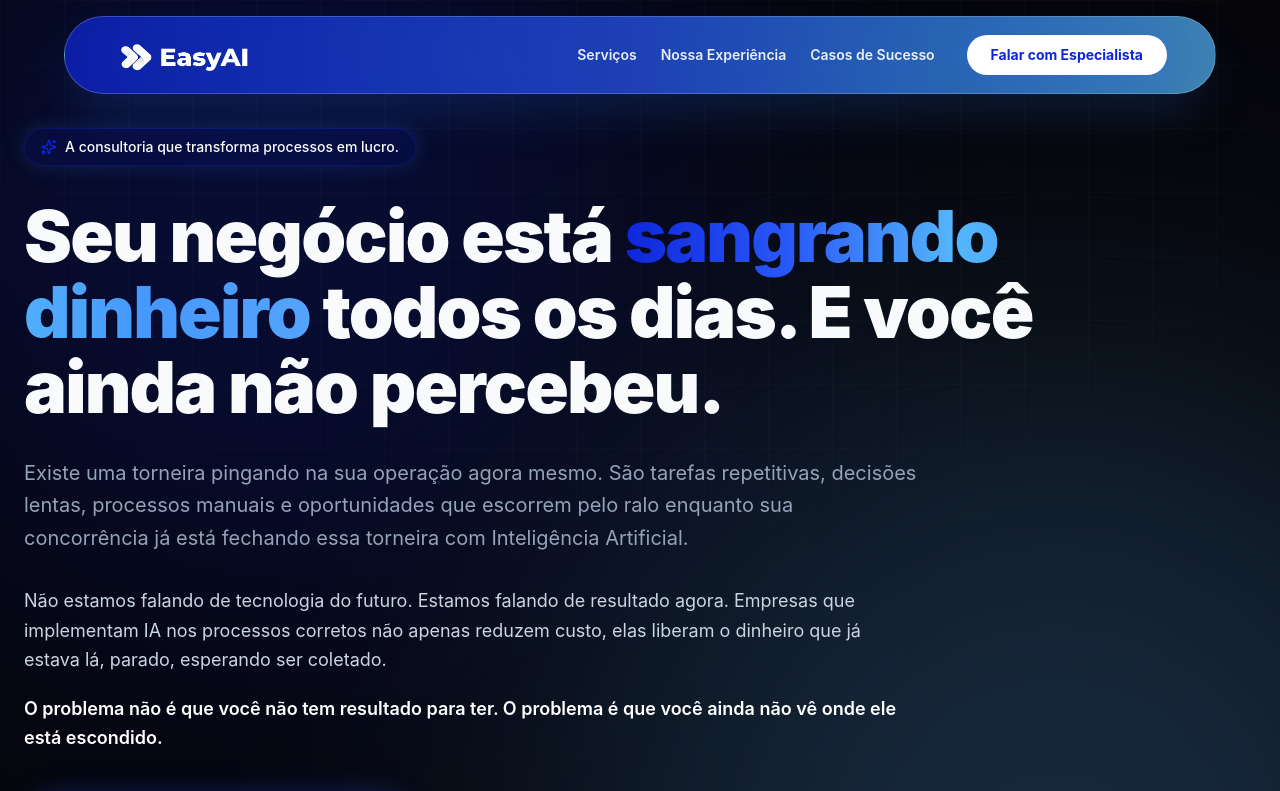
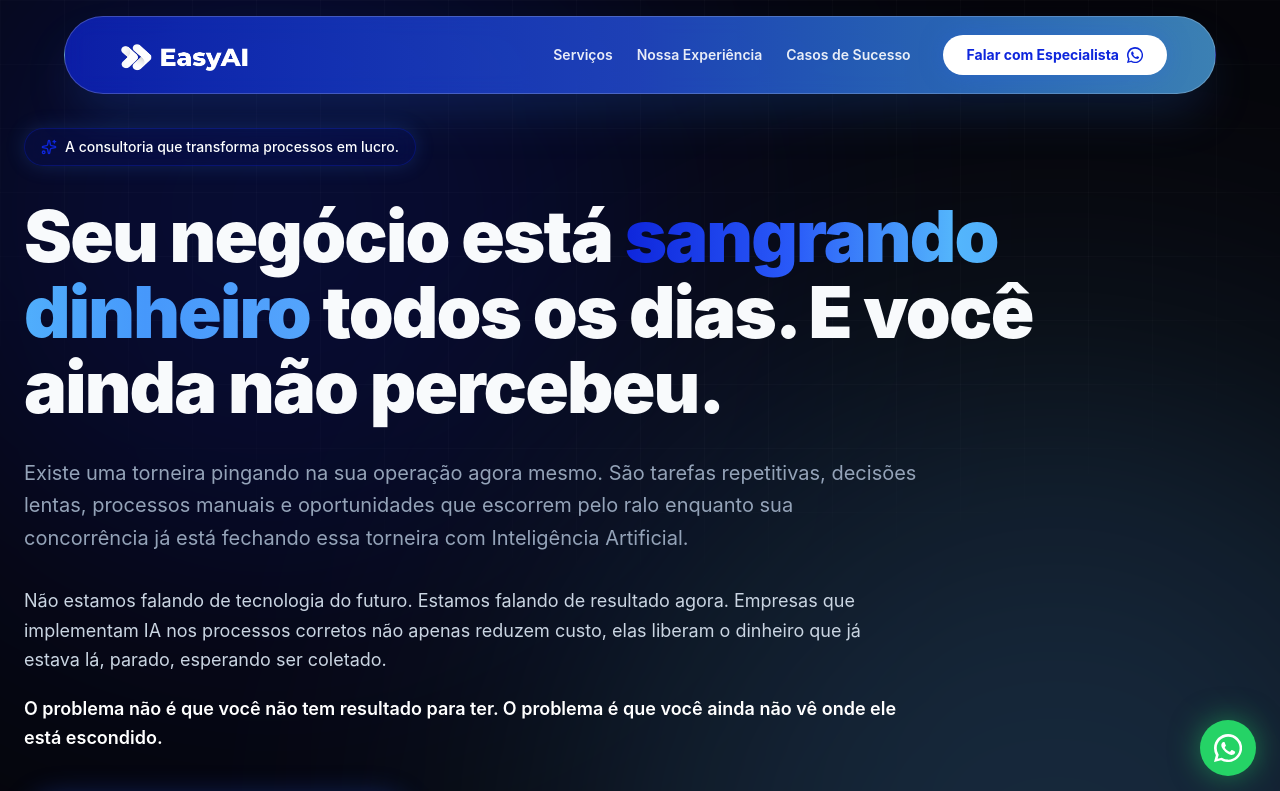
Before and after one commit to filipefernan/easy-ai-landing, a Next.js app: page /landing in a window 1280 px wide. Shown: the top 791 px of the page. Built offline with nearby package versions, Linux system fonts and the light colour scheme.

Commit message:
feat: route specialist CTA to whatsapp and add floating button

```diff
--- a/src/app/layout.tsx
+++ b/src/app/layout.tsx
@@ -1,5 +1,6 @@
 import type { Metadata } from "next";
 import "./globals.css";
+import { WhatsAppFloatingButton } from "@/components/WhatsAppFloatingButton";
 
 export const metadata: Metadata = {
   title: "Easy AI | Agentes Autônomos & Automação Extrema",
@@ -18,6 +19,7 @@ export default function RootLayout({
     <html lang="pt-BR" className="scroll-smooth dark">
       <body className="bg-background text-foreground antialiased min-h-screen selection:bg-primary/30 selection:text-primary-foreground">
         {children}
+        <WhatsAppFloatingButton />
       </body>
     </html>
   );
--- a/src/components/Navbar.tsx
+++ b/src/components/Navbar.tsx
@@ -5,6 +5,8 @@ import Image from "next/image";
 import Link from "next/link";
 import { Menu, X } from "lucide-react";
 import { motion, AnimatePresence } from "framer-motion";
+import { WHATSAPP_URL } from "@/lib/whatsapp";
+import { WhatsAppIcon } from "@/components/WhatsAppIcon";
 
 export const Navbar = () => {
     const [scrolled, setScrolled] = useState(false);
@@ -58,12 +60,15 @@ export const Navbar = () => {
                             </Link>
                         ))}
                     </div>
-                    <Link
-                        href="/formulario"
-                        className="px-6 py-2.5 rounded-full bg-white text-primary font-bold text-sm hover:bg-slate-100 transition-all glow hover:scale-105 active:scale-95 shadow-[0_0_20px_rgba(255,255,255,0.3)]"
+                    <a
+                        href={WHATSAPP_URL}
+                        target="_blank"
+                        rel="noopener noreferrer"
+                        className="px-6 py-2.5 rounded-full bg-white text-primary font-bold text-sm hover:bg-slate-100 transition-all glow hover:scale-105 active:scale-95 shadow-[0_0_20px_rgba(255,255,255,0.3)] inline-flex items-center gap-2"
                     >
                         Falar com Especialista
-                    </Link>
+                        <WhatsAppIcon className="w-4 h-4" />
+                    </a>
                 </nav>
 
                 {/* Mobile Toggle */}
@@ -93,13 +98,16 @@ export const Navbar = () => {
                                     {link.name}
                                 </Link>
                             ))}
-                            <Link
-                                href="/formulario"
+                            <a
+                                href={WHATSAPP_URL}
+                                target="_blank"
+                                rel="noopener noreferrer"
                                 onClick={() => setMobileMenuOpen(false)}
-                                className="mt-4 px-8 py-3 rounded-full bg-primary text-white font-medium text-lg shadow-[0_0_30px_-5px_#0ea5e9]"
+                                className="mt-4 px-8 py-3 rounded-full bg-primary text-white font-medium text-lg shadow-[0_0_30px_-5px_#0ea5e9] inline-flex items-center gap-2"
                             >
-                                Começar Agora
-                            </Link>
+                                Falar com Especialista
+                                <WhatsAppIcon className="w-5 h-5" />
+                            </a>
                         </motion.div>
                     )}
                 </AnimatePresence>
--- /dev/null
+++ b/src/components/WhatsAppFloatingButton.tsx
@@ -0,0 +1,16 @@
+import { WHATSAPP_URL } from "@/lib/whatsapp";
+import { WhatsAppIcon } from "@/components/WhatsAppIcon";
+
+export const WhatsAppFloatingButton = () => {
+  return (
+    <a
+      href={WHATSAPP_URL}
+      target="_blank"
+      rel="noopener noreferrer"
+      aria-label="Falar com especialista no WhatsApp"
+      className="fixed bottom-6 right-6 z-[70] h-14 w-14 rounded-full bg-[#25D366] text-white flex items-center justify-center shadow-[0_0_30px_rgba(37,211,102,0.5)] hover:scale-110 transition-transform"
+    >
+      <WhatsAppIcon className="h-7 w-7" />
+    </a>
+  );
+};
--- /dev/null
+++ b/src/components/WhatsAppIcon.tsx
@@ -0,0 +1,16 @@
+type WhatsAppIconProps = {
+  className?: string;
+};
+
+export const WhatsAppIcon = ({ className }: WhatsAppIconProps) => {
+  return (
+    <svg
+      viewBox="0 0 16 16"
+      fill="currentColor"
+      aria-hidden="true"
+      className={className}
+    >
+      <path d="M13.601 2.326A7.854 7.854 0 0 0 8.04 0C3.588 0-.001 3.592 0 8.039a7.97 7.97 0 0 0 1.068 4.047L0 16l4.017-1.052a8.03 8.03 0 0 0 4.021 1.075h.003c4.449 0 8.04-3.593 8.04-8.04a7.96 7.96 0 0 0-2.48-5.657M8.036 14.63a6.53 6.53 0 0 1-3.337-.918l-.24-.145-2.387.626.637-2.325-.157-.24a6.5 6.5 0 0 1-1-3.486c.001-3.587 2.923-6.51 6.515-6.51a6.48 6.48 0 0 1 4.635 1.912 6.47 6.47 0 0 1 1.91 4.634c-.002 3.588-2.925 6.512-6.513 6.512m3.572-4.857c-.195-.098-1.156-.569-1.334-.633-.178-.066-.307-.098-.436.098-.13.195-.5.633-.612.763-.113.13-.227.146-.422.05-.195-.098-.824-.304-1.57-.97-.58-.517-.972-1.156-1.085-1.352-.113-.195-.012-.3.085-.396.087-.087.195-.227.293-.34.098-.113.13-.195.195-.325.065-.13.033-.245-.016-.342-.049-.098-.436-1.05-.598-1.438-.159-.38-.32-.329-.436-.335-.113-.006-.242-.007-.372-.007a.71.71 0 0 0-.52.243c-.178.195-.68.664-.68 1.62 0 .955.696 1.878.793 2.007.098.13 1.37 2.092 3.32 2.933.464.2.826.319 1.108.408.466.148.89.127 1.225.077.374-.056 1.156-.472 1.32-.929.163-.456.163-.847.114-.929-.049-.082-.178-.13-.373-.228" />
+    </svg>
+  );
+};
--- /dev/null
+++ b/src/lib/whatsapp.ts
@@ -0,0 +1,2 @@
+export const WHATSAPP_URL =
+  "https://wa.me/5511992567753?text=Ol%C3%A1%21%20Vim%20do%20site%20da%20Easy%20AI%20e%20quero%20falar%20com%20um%20especialista.";
```
